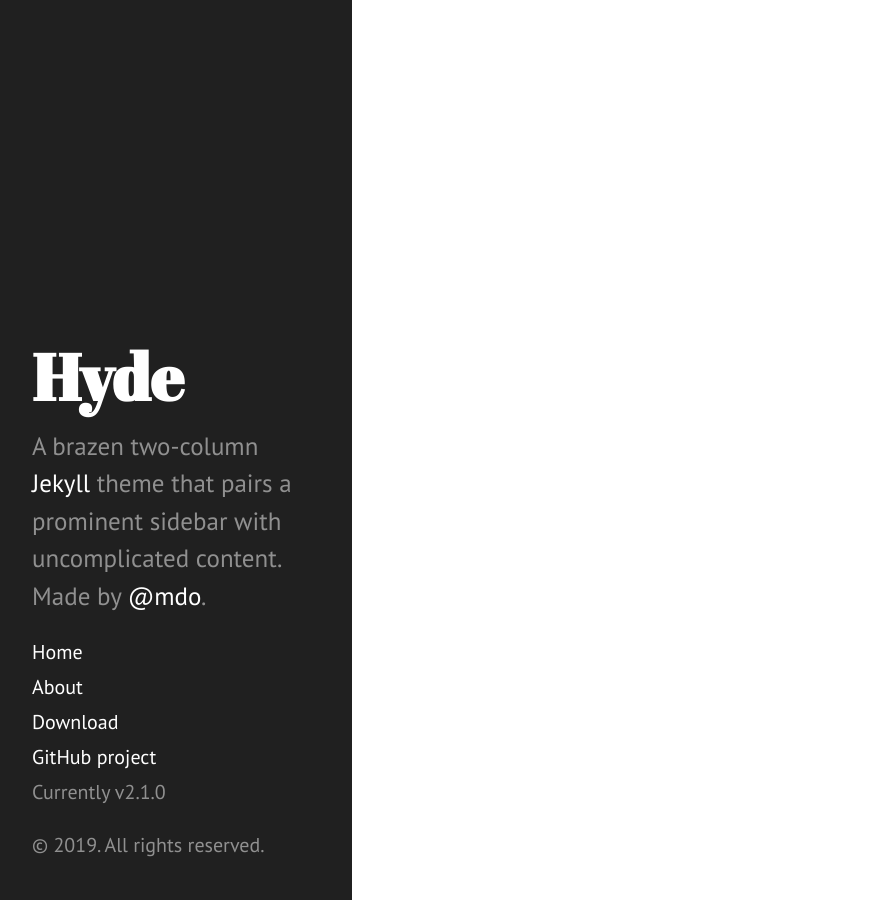
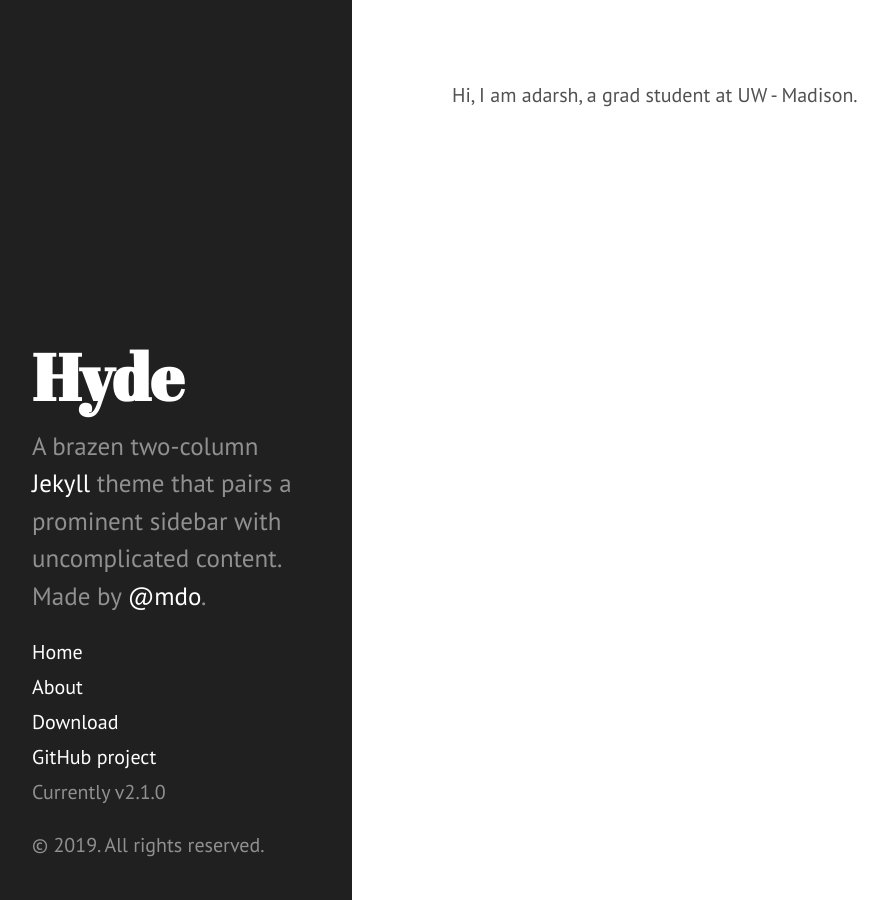
Before and after one commit to adarsh-kr/adarsh-kr.github.io, a Jekyll site: the page built from index.html, in a window 1280 px wide. Shown: the whole page, without its empty margins (8-895 px from the left). Built offline with Jekyll 4.4.1, drawn with Linux system fonts in a browser that asks for light colours; the list of posts is cut into pages by our own code.

Commit message:
trying changes

```diff
--- a/index.html
+++ b/index.html
@@ -2,7 +2,7 @@
 layout: default
 title: Home
 ---
-
+Hi, I am adarsh, a grad student at UW - Madison.
 <!-- <div class="posts">
   {% for post in paginator.posts %}
   <div class="post">
```
